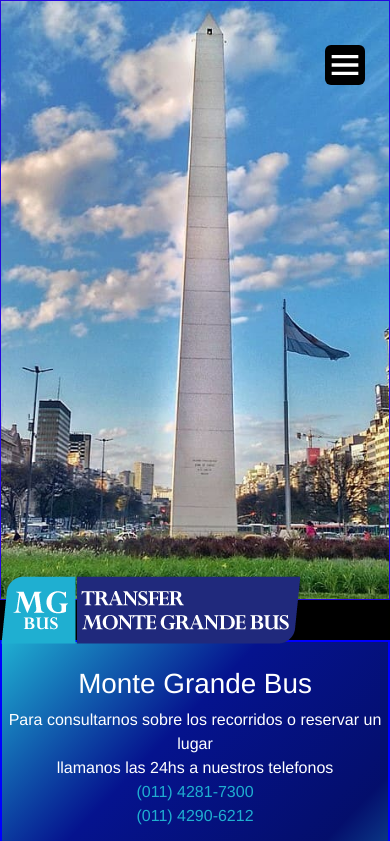
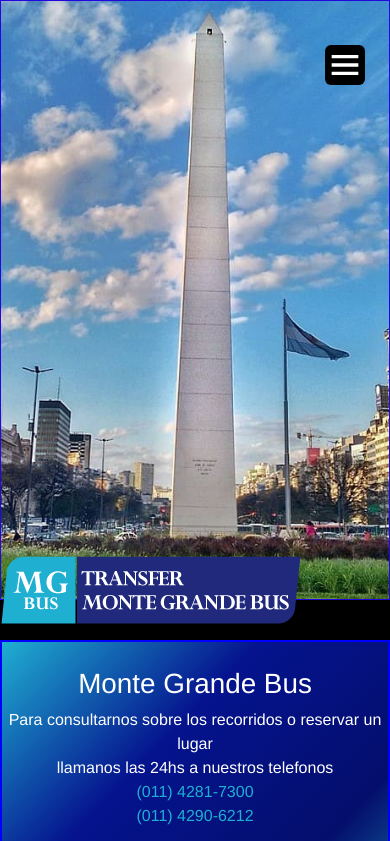
Before and after one commit to montegrandebus/montegrandebus, a website: page index.html in a window 390 px wide. Shown: the top 841 px of the page. Drawn offline with nearby package versions, Linux system fonts and the light colour scheme.

Commit message:
220logo logo menu

```diff
--- a/scss/_general.scss
+++ b/scss/_general.scss
@@ -273,7 +273,7 @@
         animation: transitionInLogo 1.3s;
         display: unset;
         position: absolute;
-        bottom: 200px;
+        bottom: 220px;
     }
 
     .logoplaystore__menu {
```
Also changed, not shown: css/main.css.
